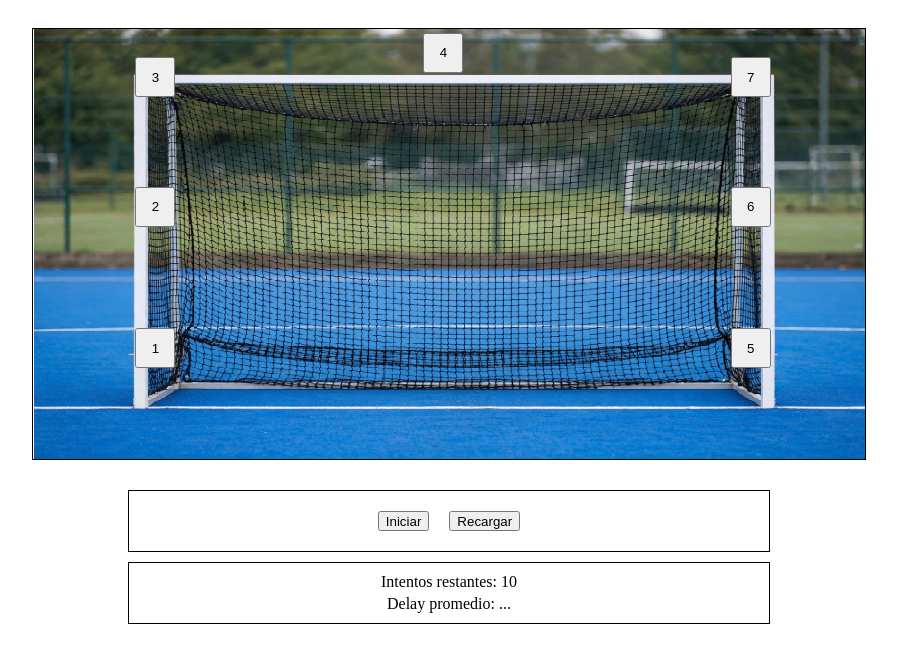
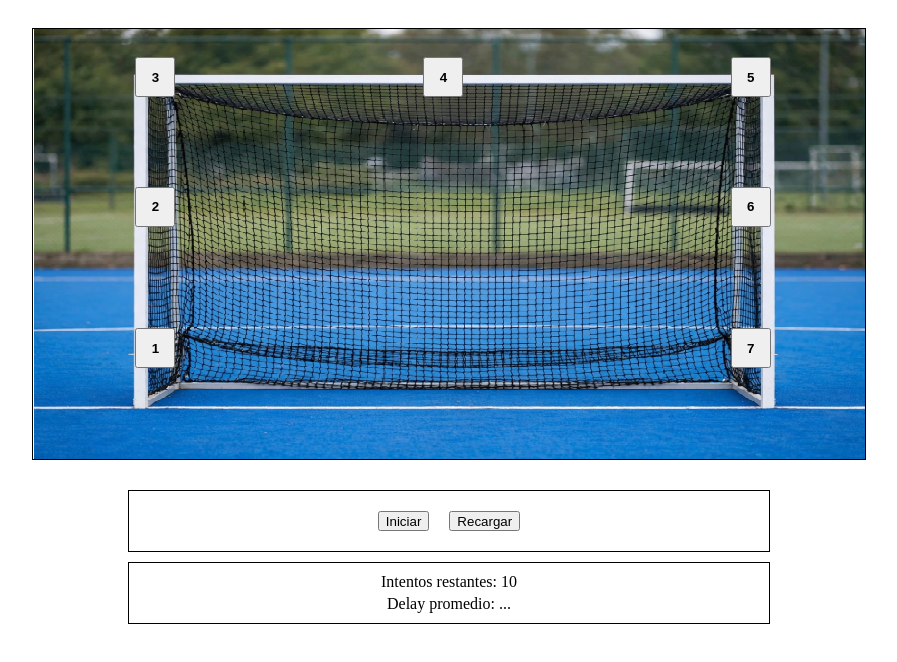
Before and after one commit to mcabrera99/juego_hockey, a plain HTML site: page index.html in a window 1280 px wide. Shown: the whole page, without its empty margins (199-1096 px from the left). Drawn offline with Linux system fonts and the light colour scheme.

Commit message:
arreglo espacial botones luz

```diff
--- a/style.css
+++ b/style.css
@@ -18,7 +18,7 @@ body {
     position: absolute;
 }
 
-#container img{
+#container img {
     margin: 20px;
     border: 1px solid black;
 }
@@ -26,49 +26,47 @@ body {
 .btn_luz {
     height: 40px;
     width: 40px;
+    font-weight: bold;
+    position: absolute;
 }
 
 #btn_1 {
-    position: absolute;
     top: 52%;
     left: 25.5%;
 }
 
 #btn_2 {
-    position: absolute;
     top: 29%;
     left: 25.5%;
 }
 
 #btn_3 {
-    position: absolute;
     top: 8%;
     left: 25.5%;
 }
 
 #btn_4 {
-    position: absolute;
-    top: 4%;
+    top: 8%;
     left: 48%;
 }
 
 #btn_5 {
-    position: absolute;
-    top: 52%;
+    top: 8%;
     left: 72%;
 }
 
 #btn_6 {
-    position: absolute;
     top: 29%;
     left: 72%;
 }
 
 #btn_7 {
-    position: absolute;
-    top: 8%;
+    top: 52%;
     left: 72%;
 }
+
+
+
 
 /* #arco {
     /* border: solid 1px black */
@@ -95,19 +93,21 @@ body {
     align-items: center;
 }
 
-#panel_estado p{
-margin: 2px;
+#panel_estado p {
+    margin: 2px;
 }
 
-.btn_control{
+.btn_control {
     margin-left: 10px;
     margin-right: 10px;
 }
-#btn_play{
-      height: 20px;
-      z-index: 10;
+
+#btn_play {
+    height: 20px;
+    z-index: 10;
 }
-#btn_reload{
-      height: 20px;
-      z-index: 10;
+
+#btn_reload {
+    height: 20px;
+    z-index: 10;
 }
```
